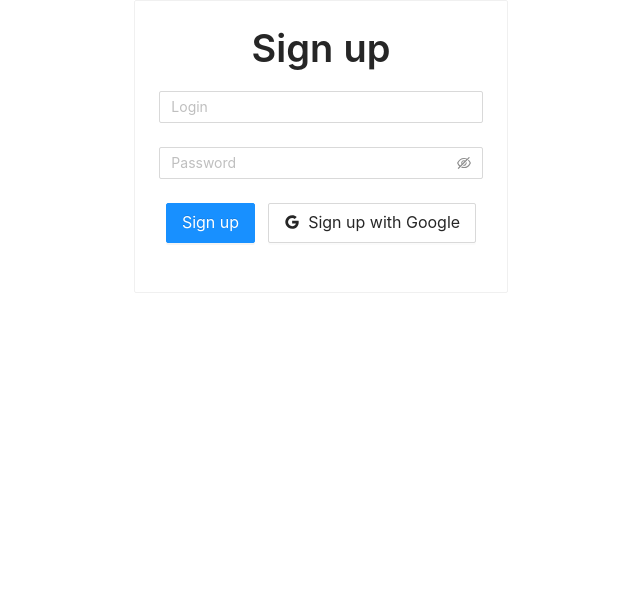
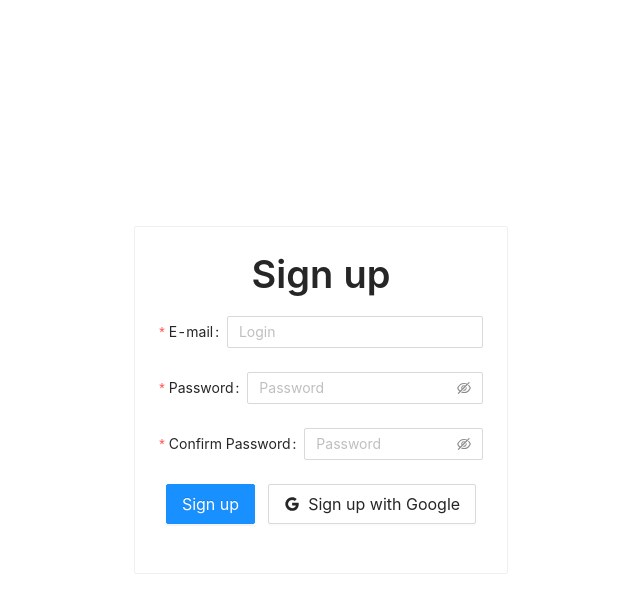
Before and after one commit to GingerBoy14/simple-TODO, a React (Create React App) app: page /signUp in a window 1280 px wide. Shown: the top 612 px of the page, without its empty margins (319-959 px from the left). Built offline with nearby package versions, Linux system fonts and the light colour scheme; no server answers; the database is empty.

Commit message:
form login/singUp

```diff
--- a/src/App.js
+++ b/src/App.js
@@ -11,7 +11,7 @@ const App = () => {
   FetchData({ loading, setLoading })
 
   return (
-    <Row justify="center">
+    <Row justify="center" align="middle" style={{ height: '100%' }}>
       <Col xs={22} sm={22} md={14} lg={10} xl={7} xxl={6}>
         <Card>
           <Router>
@@ -19,7 +19,7 @@ const App = () => {
               <Route exact path="/" component={MainForm} />
               <Route path="/login" component={LoginForm} />
               <Route path="/signUp" component={SignUpForm} />
-              <Route path="/toDoApp">
+              <Route exact path="/toDoApp">
                 <ToDoApp loading={loading} />
               </Route>
             </Switch>
--- a/src/components/Form/LoginForm.js
+++ b/src/components/Form/LoginForm.js
@@ -2,21 +2,23 @@ import React from 'react'
 import 'antd/dist/antd.css'
 import { Form, Input, Button, Typography, Row, Col } from 'antd'
 import { EyeInvisibleOutlined, EyeTwoTone } from '@ant-design/icons'
-import { BrowserRouter as Router, Route, Link, Switch } from 'react-router-dom'
+import { useHistory } from 'react-router-dom'
 
-const { Title, Text } = Typography
+const { Title } = Typography
 
 const LoginForm = () => {
   const [form] = Form.useForm()
 
+  let history = useHistory()
+
   const onFinish = (values) => {
-    console.log(values)
+    history.push('/toDoApp')
   }
   const onReset = () => {
     form.resetFields()
   }
   return (
-    <Form>
+    <Form form={form} onFinish={onFinish}>
       <Row justify="center">
         <Col>
           <Title level={1}>Log in</Title>
@@ -24,14 +26,39 @@ const LoginForm = () => {
       </Row>
       <Row>
         <Col span={24}>
-          <Form.Item name="login">
+          <Form.Item
+            name="login"
+            label="E-mail"
+            rules={[
+              {
+                type: 'email',
+                message: 'The input is not valid E-mail!'
+              },
+              {
+                required: true,
+                message: 'Please input your E-mail!'
+              }
+            ]}>
             <Input placeholder="Login" />
           </Form.Item>
         </Col>
       </Row>
       <Row>
         <Col span={24}>
-          <Form.Item name="password">
+          <Form.Item
+            name="password"
+            label="Password"
+            rules={[
+              {
+                required: true,
+                message: 'Please input your password!'
+              },
+              {
+                pattern: new RegExp('^(?=.*d)(?=.*[a-z])[0-9a-zA-Z]{8,}$'),
+                message:
+                  'Minimum eight characters, at least one letter and one number'
+              }
+            ]}>
             <Input.Password
               placeholder="Password"
               iconRender={(visible) =>
@@ -44,11 +71,9 @@ const LoginForm = () => {
       <Row justify="space-around">
         <Col>
           <Form.Item>
-            <Link to="/toDoApp">
-              <Button type="primary" htmlType="submit" size="large">
-                Log in
-              </Button>
-            </Link>
+            <Button type="primary" size="large" htmlType="submit">
+              Log in
+            </Button>
           </Form.Item>
         </Col>
         <Col>
--- a/src/components/Form/MainForm.js
+++ b/src/components/Form/MainForm.js
@@ -1,10 +1,8 @@
-import { LoginForm, SignUpForm } from './index.js'
-
-import { BrowserRouter as Router, Route, Link } from 'react-router-dom'
-import { Card, Row, Col, Typography, Form, Button } from 'antd'
+import { BrowserRouter as Link } from 'react-router-dom'
+import { Row, Col, Typography, Form, Button } from 'antd'
 const { Title, Text } = Typography
 
-const navigationForm = () => (
+const NavigationForm = () => (
   <>
     <Row justify="center">
       <Col>
@@ -24,6 +22,11 @@ const navigationForm = () => (
 const MainForm = () => {
   return (
     <Form>
+      <Row>
+        <Col span={24}>
+          <NavigationForm />
+        </Col>
+      </Row>
       <Row justify="space-around">
         <Col>
           <Form.Item>
--- a/src/components/Form/SignUpForm.js
+++ b/src/components/Form/SignUpForm.js
@@ -3,18 +3,21 @@ import 'antd/dist/antd.css'
 import { Form, Input, Button, Typography, Row, Col } from 'antd'
 import { EyeInvisibleOutlined, EyeTwoTone } from '@ant-design/icons'
 import { GoogleOutlined } from '@ant-design/icons'
+import { useHistory } from 'react-router-dom'
 
 const { Title } = Typography
 
 const SignUpForm = () => {
   const [form] = Form.useForm()
 
+  let history = useHistory()
+
   const onFinish = (values) => {
-    console.log(values)
+    history.push('/toDoApp')
   }
 
   return (
-    <Form>
+    <Form form={form} onFinish={onFinish}>
       <Row justify="center">
         <Col>
           <Title level={1}>Sign up</Title>
@@ -22,14 +25,66 @@ const SignUpForm = () => {
       </Row>
       <Row>
         <Col span={24}>
-          <Form.Item name="login">
+          <Form.Item
+            name="login"
+            label="E-mail"
+            rules={[
+              {
+                type: 'email',
+                message: 'The input is not valid E-mail!'
+              },
+              {
+                required: true,
+                message: 'Please input your E-mail!'
+              }
+            ]}>
             <Input placeholder="Login" />
           </Form.Item>
         </Col>
       </Row>
       <Row>
         <Col span={24}>
-          <Form.Item name="password">
+          <Form.Item
+            name="password"
+            label="Password"
+            rules={[
+              {
+                required: true,
+                message: 'Please input your password!'
+              },
+              {
+                pattern: new RegExp('^(?=.*d)(?=.*[a-z])[0-9a-zA-Z]{8,}$'),
+                message:
+                  'Minimum eight characters, at least one letter and one number:'
+              }
+            ]}>
+            <Input.Password
+              placeholder="Password"
+              iconRender={(visible) =>
+                visible ? <EyeTwoTone /> : <EyeInvisibleOutlined />
+              }
+            />
+          </Form.Item>
+          <Form.Item
+            name="confirm"
+            label="Confirm Password"
+            dependencies={['password']}
+            hasFeedback
+            rules={[
+              {
+                required: true,
+                message: 'Please confirm your password!'
+              },
+              ({ getFieldValue }) => ({
+                validator(rule, value) {
+                  if (!value || getFieldValue('password') === value) {
+                    return Promise.resolve()
+                  }
+
+                  return Promise.reject('The two passwords do not match!')
+                }
+              })
+            ]}>
             <Input.Password
               placeholder="Password"
               iconRender={(visible) =>
--- a/src/components/TodoList/TodoList.js
+++ b/src/components/TodoList/TodoList.js
@@ -12,6 +12,7 @@ const TodoList = () => {
     filter(store, setFilteredTasks)
   }, [store])
 
+  console.log('render')
   return (
     <div style={{ maxHeight: '400px', overflow: 'auto' }} className="style-1">
       <Row gutter={[0, 0]}>
--- a/src/components/TodoListItem/TodoListItem.js
+++ b/src/components/TodoListItem/TodoListItem.js
@@ -1,14 +1,17 @@
 import { Col, Row, List, Typography, Checkbox } from 'antd'
 import { DropDown } from '../DropDown'
 import { useStoreContext } from '../../context'
+import { useState } from 'react'
 
 const { Item } = List
 const { Text } = Typography
 const TodoListItem = ({ item }) => {
   const { dispatch } = useStoreContext()
+
   const onChangeSetDone = (id) => {
     dispatch({ type: 'SET_DONE', payload: item.id })
   }
+
   return (
     <Item
       style={{
--- a/src/context/Provider.js
+++ b/src/context/Provider.js
@@ -1,4 +1,4 @@
-import { useReducer, useMemo, useEffect } from 'react'
+import { useReducer, useEffect } from 'react'
 
 import storeContext from 'context'
 import rootReducer from '../reducer'
--- a/src/helpers/orderByField.js
+++ b/src/helpers/orderByField.js
@@ -1,4 +1,6 @@
-function orderByField(field) {
-  return (a, b) => (a[field] > b[field] ? 1 : -1)
+function orderByField(field, condition) {
+  return condition === 'less'
+    ? (a, b) => (a[field] > b[field] ? 1 : -1)
+    : (a, b) => (a[field] < b[field] ? 1 : -1)
 }
 export default orderByField
--- a/src/reducer/index.js
+++ b/src/reducer/index.js
@@ -9,15 +9,23 @@ const rootReducer = (state, action) => {
   switch (action.type) {
     case 'RELOAD':
       let array = action.payload
+
       unpinned = _.remove(array, ({ status }) => !status.pinned)
+
       if (array.length !== 0) {
         array.unshift(array.pop())
-        array.sort(orderByField('dateLastEdit'))
+        array.sort(function (a, b) {
+          return new Date(b.dateLastEdit) - new Date(a.dateLastEdit)
+        })
       }
 
       return {
         ...state,
-        tasks: array.concat(unpinned.sort(orderByField('dateLastEdit')))
+        tasks: array.concat(
+          unpinned.sort(function (a, b) {
+            return new Date(a.dateLastEdit) - new Date(b.dateLastEdit)
+          })
+        )
       }
 
     case 'ADD_TODO':
```
